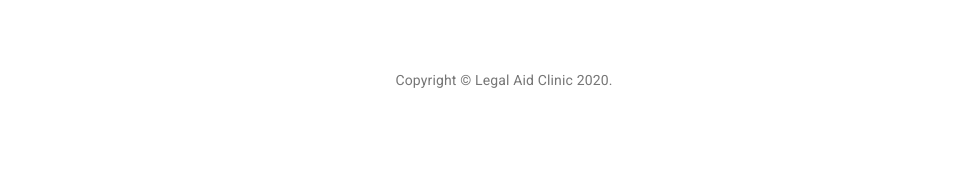
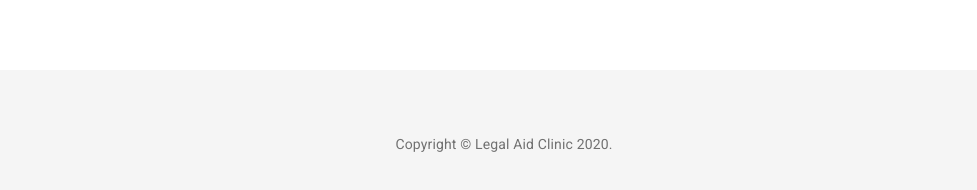
Before and after one commit to adyopant/legal, a React (Create React App) app: page /#/ in a window 1280 px wide. Shown: the part 1630-1820 px from the top of the page, without its empty margins (136-1113 px from the left). Before the commit the page ends 1756 px from the top, so only its background shows below. Built offline with nearby package versions, Linux system fonts and the light colour scheme.

Commit message:
Styling on footer, added padding

```diff
--- a/src/components/Footer.js
+++ b/src/components/Footer.js
@@ -1,13 +1,17 @@
 import React from "react";
-import { BottomNavigation } from "@material-ui/core";
+import { BottomNavigation, Box } from "@material-ui/core";
+import { footerStyles } from "./muiStyles";
 
 import Copyright from "./Copyright";
 
 export default function Footer() {
+  const classes = footerStyles();
   return (
     <div>
-      <BottomNavigation>
-        <Copyright />
+      <BottomNavigation className={classes.footer}>
+        <Box p={8}>
+          <Copyright />
+        </Box>
       </BottomNavigation>
     </div>
   );
--- a/src/components/muiStyles.js
+++ b/src/components/muiStyles.js
@@ -74,3 +74,13 @@
     marginTop: "4rem",
   },
 }));
+
+export const footerStyles = makeStyles((theme) => ({
+  footer: {
+    backgroundColor: "#f5f5f5",
+    height: "10rem",
+  },
+  text: {
+    paddingTop: "5rem",
+  },
+}));
```
